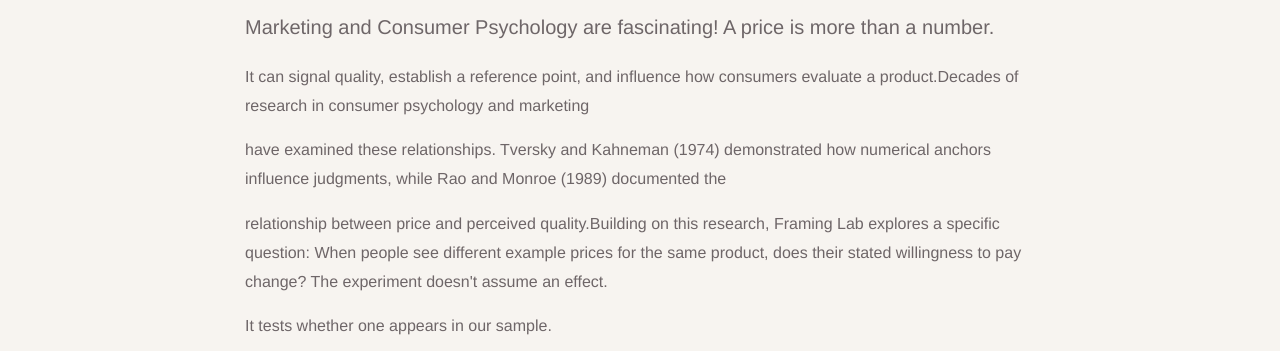
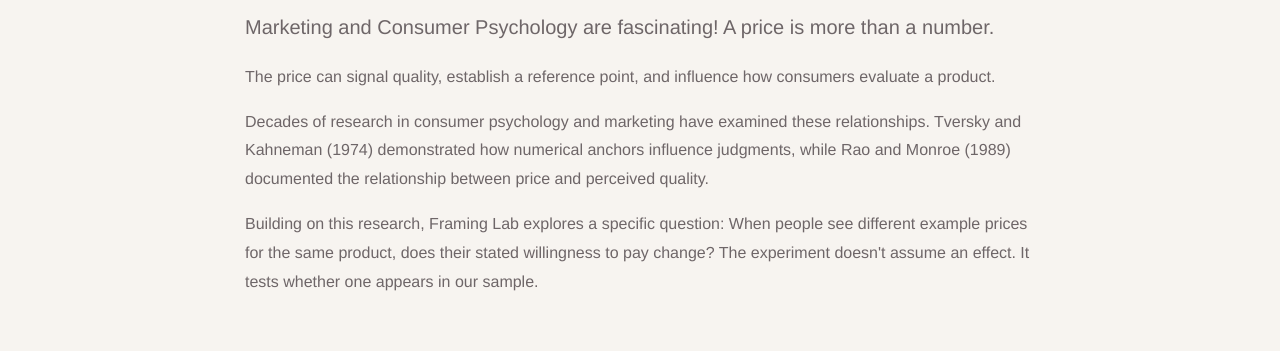
Before and after one commit to madalenasula/framing-lab, a website: page methodology.html in a window 1280 px wide. Shown: the part 394-745 px from the top of the page. Drawn offline with Linux system fonts and the light colour scheme.

Commit message:
Refactor methodology text for improved readability
Revised paragraphs for clarity and flow in methodology section.

```diff
--- a/methodology.html
+++ b/methodology.html
@@ -27,10 +27,9 @@
     <span class="eyebrow" style="color:#96737e">The thinking behind Framing Lab</span>
     <h1>Why I built<br><span class="soft">this experiment.</span></h1>
     <p class="intro">Marketing and Consumer Psychology are fascinating! A price is more than a number.<p>
-    <p>It can signal quality, establish a reference point, and influence how consumers evaluate a product.Decades of research in consumer psychology and marketing<p>
-    <p>have examined these relationships. Tversky and Kahneman (1974) demonstrated how numerical anchors influence judgments, while Rao and Monroe (1989) documented the<p>
-    <p>relationship between price and perceived quality.Building on this research, Framing Lab explores a specific question: When people see different example prices for the same product, does their stated willingness to pay change? The experiment doesn't assume an effect.<p>
-    <p>It tests whether one appears in our sample.</p>
+    <p>The price can signal quality, establish a reference point, and influence how consumers evaluate a product.
+    <p>Decades of research in consumer psychology and marketing have examined these relationships. Tversky and Kahneman (1974) demonstrated how numerical anchors influence judgments, while Rao and Monroe (1989) documented the relationship between price and perceived quality.<p>
+    <p>Building on this research, Framing Lab explores a specific question: When people see different example prices for the same product, does their stated willingness to pay change? The experiment doesn't assume an effect. It tests whether one appears in our sample.</p>
     <h2>The question</h2>
     <p>For an identical hypothetical insulated bottle, does showing an example listed price of CHF 95 rather than CHF 45 change the maximum amount people say they would pay?</p>
     <p>We hypothesize that the higher reference-price condition will have a higher average stated willingness to pay. The hypothesis is not the result; an unchanged or opposite difference is an informative possibility.</p>
```
